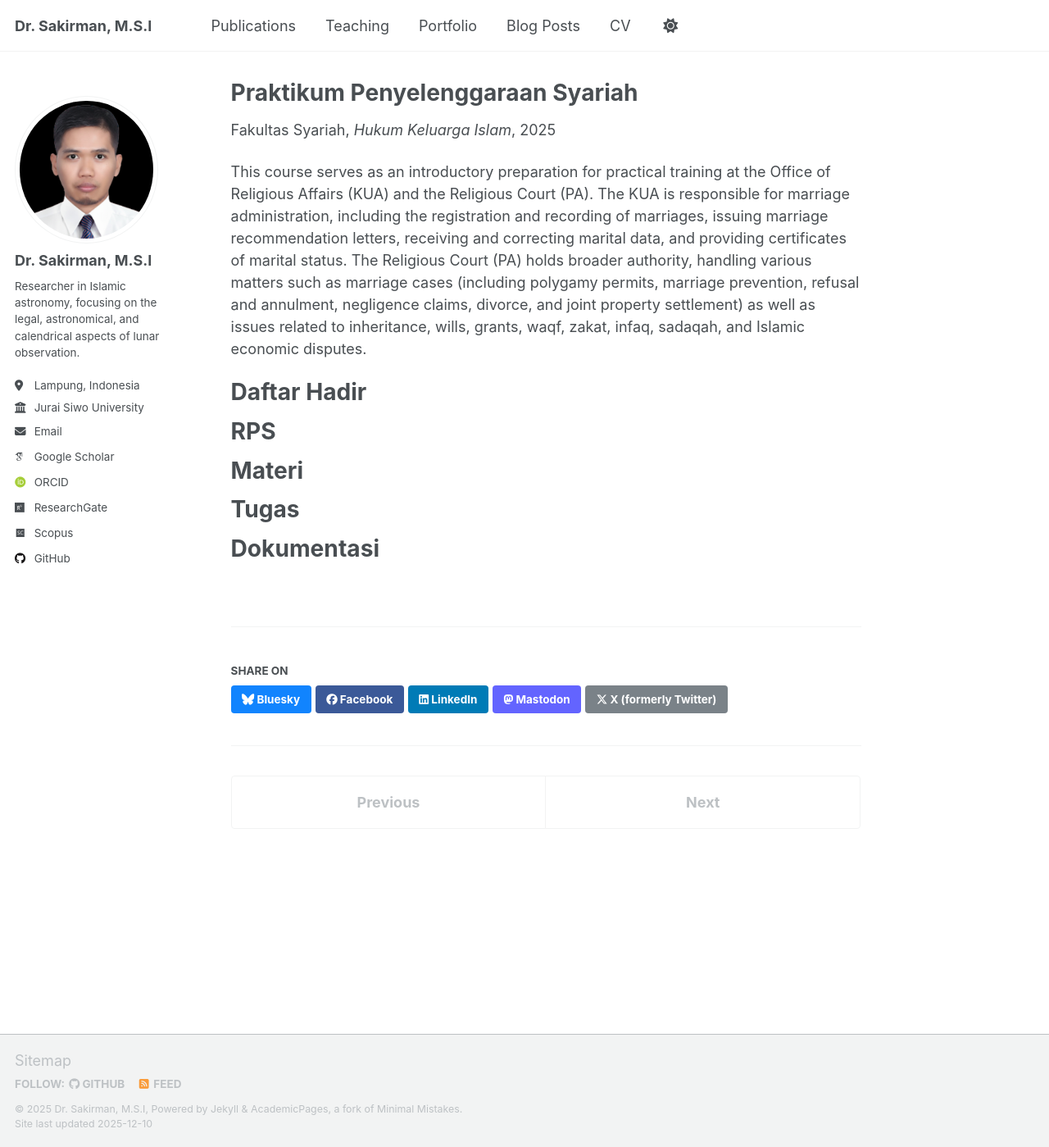
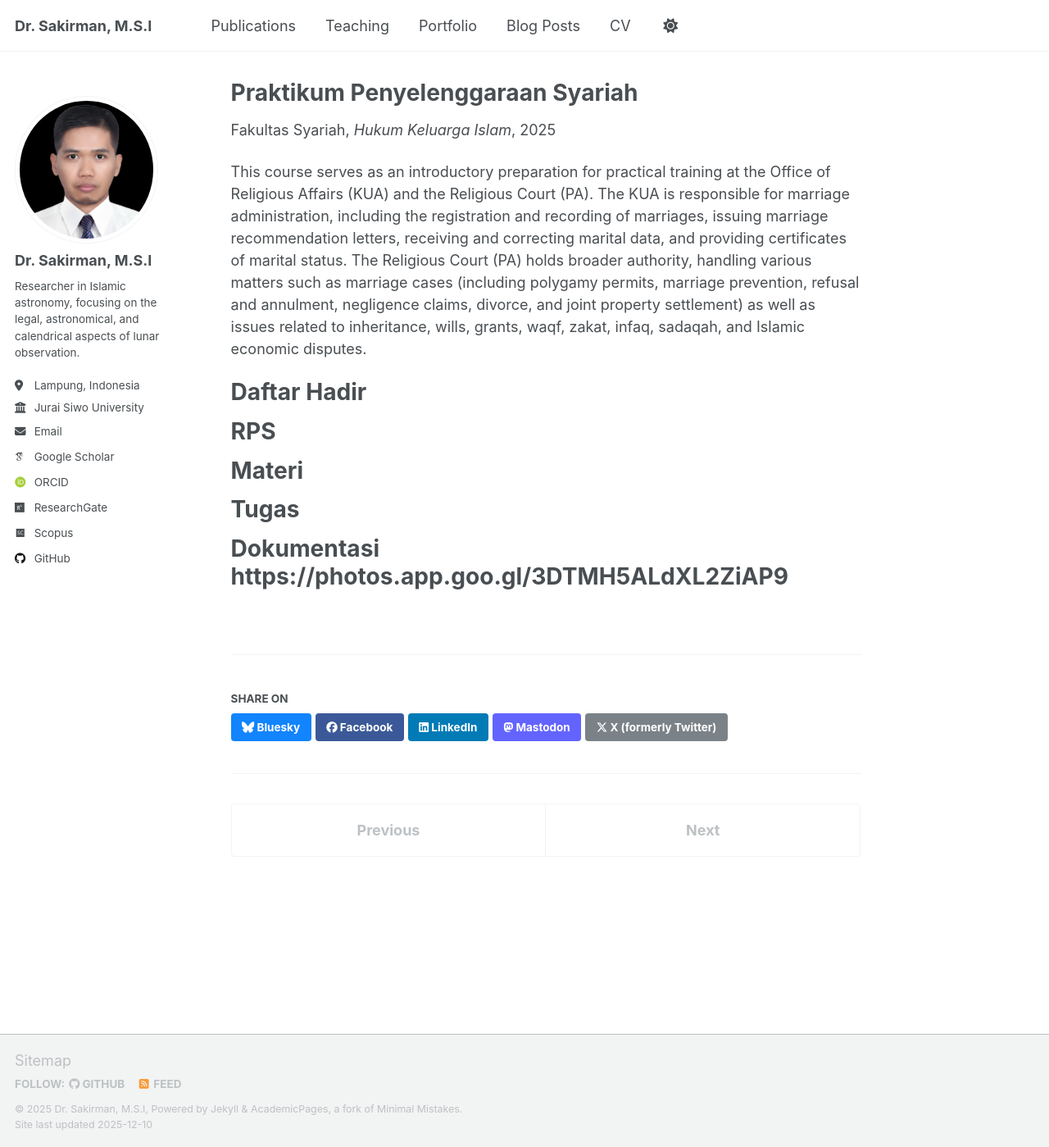
Before and after one commit to sakir-man/sakir-man.github.io, a Jekyll site: the page built from _teaching/2014-spring-teaching-3.md, in a window 1280 px wide and 1399 px high. Shown: the whole window at 82% size. Built offline with Jekyll 4.4.1, drawn with Linux system fonts in a browser that asks for light colours; some web fonts are replaced; a script that is not in the unit is left out; part of the change alters nothing that is shown.

Commit message:
Update 2014-spring-teaching-3.md

```diff
--- a/_teaching/2014-spring-teaching-3.md
+++ b/_teaching/2014-spring-teaching-3.md
@@ -22,5 +22,5 @@ Materi
 Tugas
 ======
 
-Dokumentasi
+Dokumentasi https://photos.app.goo.gl/3DTMH5ALdXL2ZiAP9
 ======
```
